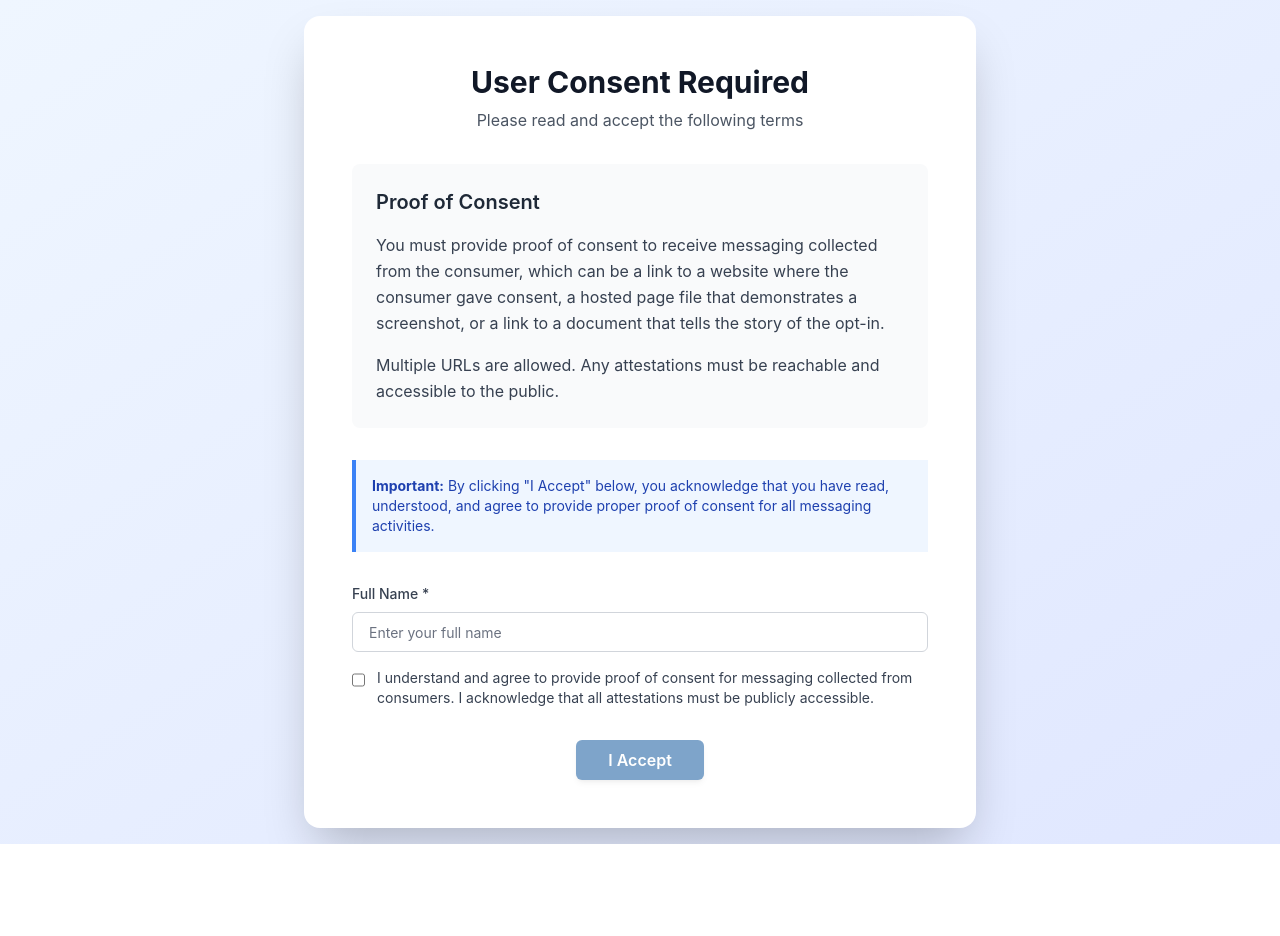
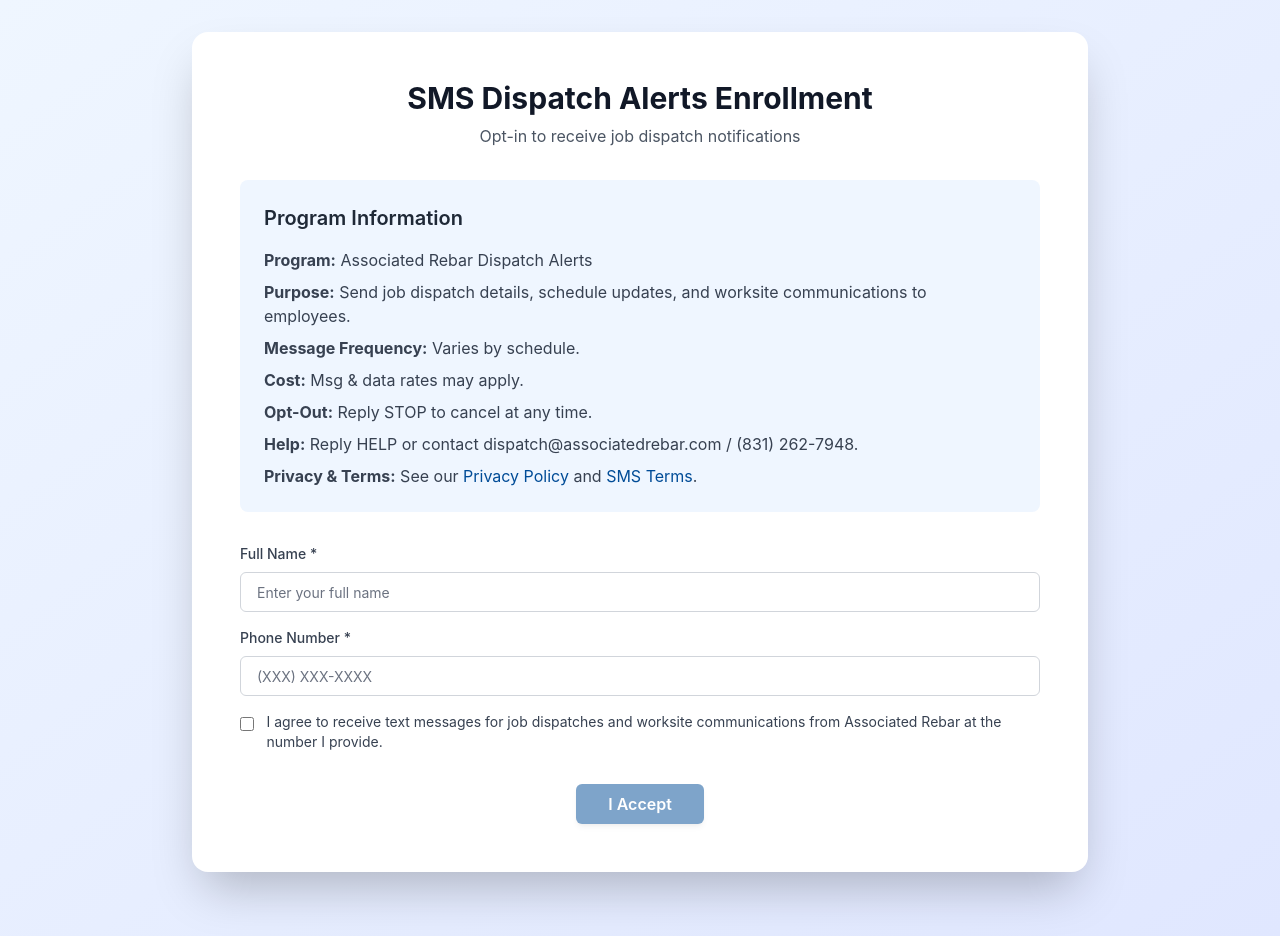
Before and after one commit to juliancaler0/ARI-Website, a React (Create React App) app: page /useracceptance in a window 1280 px wide. Before the commit the page ends 844 px from the top, so only its background shows below. Built offline with nearby package versions, Linux system fonts and the light colour scheme.

Commit message:
userAcceptance update

```diff
--- a/src/UserAcceptance.tsx
+++ b/src/UserAcceptance.tsx
@@ -4,22 +4,52 @@
 
 const UserAcceptance: React.FC = () => {
   const [name, setName] = useState('');
+  const [phoneNumber, setPhoneNumber] = useState('');
   const [isChecked, setIsChecked] = useState(false);
   const [showSuccess, setShowSuccess] = useState(false);
+  const [showSmsTerms, setShowSmsTerms] = useState(false);
+  const [showPrivacy, setShowPrivacy] = useState(false);
 
   const handleAccept = () => {
-    if (name.trim() && isChecked) {
+    if (name.trim() && phoneNumber.trim() && isChecked) {
+      const consentData = {
+        name: name.trim(),
+        phoneNumber: phoneNumber.trim(),
+        timestamp: new Date().toISOString(),
+        consentGiven: true
+      };
+
+      // Store consent data (you'll need to implement actual storage/API call)
+      console.log('Consent recorded:', consentData);
+      localStorage.setItem('smsConsent', JSON.stringify(consentData));
+
       setShowSuccess(true);
       setTimeout(() => {
         window.location.href = 'https://associatedrebar.com/';
       }, 2500);
     } else {
-      alert('Please enter your name and check the consent box to continue.');
+      alert('Please fill in all required fields and check the consent box to continue.');
     }
   };
 
+  const formatPhoneNumber = (value: string) => {
+    const phoneNumber = value.replace(/[^\d]/g, '');
+    const phoneNumberLength = phoneNumber.length;
+
+    if (phoneNumberLength < 4) return phoneNumber;
+    if (phoneNumberLength < 7) {
+      return `(${phoneNumber.slice(0, 3)}) ${phoneNumber.slice(3)}`;
+    }
+    return `(${phoneNumber.slice(0, 3)}) ${phoneNumber.slice(3, 6)}-${phoneNumber.slice(6, 10)}`;
+  };
+
+  const handlePhoneChange = (e: React.ChangeEvent<HTMLInputElement>) => {
+    const formattedNumber = formatPhoneNumber(e.target.value);
+    setPhoneNumber(formattedNumber);
+  };
+
   return (
-    <div className="min-h-screen bg-gradient-to-br from-blue-50 to-indigo-100 flex items-center justify-center p-4">
+    <div className="min-h-screen bg-gradient-to-br from-blue-50 to-indigo-100 py-8 px-4">
       {showSuccess && (
         <div className="fixed inset-0 bg-black bg-opacity-50 flex items-center justify-center z-50">
           <div className="bg-white rounded-xl shadow-2xl p-8 max-w-sm w-full mx-4 transform scale-100 animate-pulse">
@@ -37,29 +67,41 @@
         </div>
       )}
 
-      <div className="max-w-2xl w-full bg-white rounded-2xl shadow-2xl p-8 md:p-12">
+      <div className="max-w-4xl mx-auto">
+        {/* Main Opt-in/CTA Section */}
+        <div className="bg-white rounded-2xl shadow-2xl p-8 md:p-12 mb-8">
           <div className="text-center mb-8">
-          <h1 className="text-3xl font-bold text-gray-900 mb-2">User Consent Required</h1>
-          <p className="text-gray-600">Please read and accept the following terms</p>
+            <h1 className="text-3xl font-bold text-gray-900 mb-2">SMS Dispatch Alerts Enrollment</h1>
+            <p className="text-gray-600">Opt-in to receive job dispatch notifications</p>
           </div>
 
-        <div className="bg-gray-50 rounded-lg p-6 mb-8">
-          <h2 className="text-xl font-semibold text-gray-800 mb-4">Proof of Consent</h2>
-          <p className="text-gray-700 leading-relaxed mb-4">
-            You must provide proof of consent to receive messaging collected from the consumer,
-            which can be a link to a website where the consumer gave consent, a hosted page file
-            that demonstrates a screenshot, or a link to a document that tells the story of the opt-in.
-          </p>
-          <p className="text-gray-700 leading-relaxed">
-            Multiple URLs are allowed. Any attestations must be reachable and accessible to the public.
+          <div className="bg-blue-50 rounded-lg p-6 mb-8">
+            <h2 className="text-xl font-semibold text-gray-800 mb-4">Program Information</h2>
+            <div className="space-y-2 text-gray-700">
+              <p><strong>Program:</strong> Associated Rebar Dispatch Alerts</p>
+              <p><strong>Purpose:</strong> Send job dispatch details, schedule updates, and worksite communications to employees.</p>
+              <p><strong>Message Frequency:</strong> Varies by schedule.</p>
+              <p><strong>Cost:</strong> Msg & data rates may apply.</p>
+              <p><strong>Opt-Out:</strong> Reply STOP to cancel at any time.</p>
+              <p><strong>Help:</strong> Reply HELP or contact dispatch@associatedrebar.com / (831) 262-7948.</p>
+              <p>
+                <strong>Privacy & Terms:</strong> See our{' '}
+                <button
+                  onClick={() => setShowPrivacy(!showPrivacy)}
+                  className="text-blue-600 hover:underline"
+                >
+                  Privacy Policy
+                </button>{' '}
+                and{' '}
+                <button
+                  onClick={() => setShowSmsTerms(!showSmsTerms)}
+                  className="text-blue-600 hover:underline"
+                >
+                  SMS Terms
+                </button>
+                .
               </p>
             </div>
-
-        <div className="bg-blue-50 border-l-4 border-blue-500 p-4 mb-8">
-          <p className="text-sm text-blue-800">
-            <strong>Important:</strong> By clicking "I Accept" below, you acknowledge that you have read,
-            understood, and agree to provide proper proof of consent for all messaging activities.
-          </p>
           </div>
 
           <div className="space-y-4">
@@ -78,6 +120,22 @@
               />
             </div>
 
+            <div>
+              <label htmlFor="phone" className="block text-sm font-medium text-gray-700 mb-2">
+                Phone Number *
+              </label>
+              <Input
+                type="tel"
+                id="phone"
+                value={phoneNumber}
+                onChange={handlePhoneChange}
+                placeholder="(XXX) XXX-XXXX"
+                className="w-full px-4 py-2 border border-gray-300 rounded-lg focus:ring-2 focus:ring-blue-500 focus:border-transparent"
+                maxLength={14}
+                required
+              />
+            </div>
+
             <label className="flex items-start space-x-3 cursor-pointer">
               <input
                 type="checkbox"
@@ -87,8 +145,8 @@
                 className="mt-1 w-4 h-4 text-blue-600 border-gray-300 rounded focus:ring-blue-500"
               />
               <span className="text-gray-700 text-sm">
-              I understand and agree to provide proof of consent for messaging collected from consumers.
-              I acknowledge that all attestations must be publicly accessible.
+                I agree to receive text messages for job dispatches and worksite communications from
+                Associated Rebar at the number I provide.
               </span>
             </label>
           </div>
@@ -97,11 +155,99 @@
             <Button
               onClick={handleAccept}
               className="px-8 py-3 bg-blue-600 hover:bg-blue-700 text-white font-semibold rounded-lg shadow-md transition-colors duration-200 disabled:opacity-50 disabled:cursor-not-allowed"
-            disabled={!name.trim() || !isChecked}
+              disabled={!name.trim() || !phoneNumber.trim() || !isChecked}
             >
               I Accept
             </Button>
           </div>
+        </div>
+
+        {/* SMS Terms Section */}
+        {showSmsTerms && (
+          <div className="bg-white rounded-2xl shadow-2xl p-8 md:p-12 mb-8">
+            <div className="flex justify-between items-start mb-6">
+              <h2 className="text-2xl font-bold text-gray-900">Associated Rebar Dispatch Alerts — SMS Terms</h2>
+              <button
+                onClick={() => setShowSmsTerms(false)}
+                className="text-gray-500 hover:text-gray-700"
+              >
+                <svg className="h-6 w-6" fill="none" stroke="currentColor" viewBox="0 0 24 24">
+                  <path strokeLinecap="round" strokeLinejoin="round" strokeWidth="2" d="M6 18L18 6M6 6l12 12"></path>
+                </svg>
+              </button>
+            </div>
+
+            <div className="prose max-w-none text-gray-700">
+              <p className="mb-4">
+                By opting in, you agree to receive text messages related to job dispatches, scheduling,
+                and worksite communications from Associated Rebar. Message frequency varies; msg & data
+                rates may apply.
+              </p>
+
+              <p className="mb-4">
+                <strong>Opt-Out:</strong> Reply STOP to cancel. <strong>Help:</strong> Reply HELP or
+                contact dispatch@associatedrebar.com / (831) 262-7948.
+              </p>
+
+              <p className="mb-4">
+                Supported carriers are not liable for delayed or undelivered messages.
+              </p>
+
+              <p className="mb-4">
+                For questions or to update your number, contact HR or email dispatch@associatedrebar.com.
+              </p>
+
+              <p>
+                See our{' '}
+                <button
+                  onClick={() => {
+                    setShowPrivacy(true);
+                    setShowSmsTerms(false);
+                  }}
+                  className="text-blue-600 hover:underline"
+                >
+                  Privacy Policy
+                </button>
+                .
+              </p>
+            </div>
+          </div>
+        )}
+
+        {/* Privacy Policy Section */}
+        {showPrivacy && (
+          <div className="bg-white rounded-2xl shadow-2xl p-8 md:p-12 mb-8">
+            <div className="flex justify-between items-start mb-6">
+              <h2 className="text-2xl font-bold text-gray-900">SMS Privacy Notice</h2>
+              <button
+                onClick={() => setShowPrivacy(false)}
+                className="text-gray-500 hover:text-gray-700"
+              >
+                <svg className="h-6 w-6" fill="none" stroke="currentColor" viewBox="0 0 24 24">
+                  <path strokeLinecap="round" strokeLinejoin="round" strokeWidth="2" d="M6 18L18 6M6 6l12 12"></path>
+                </svg>
+              </button>
+            </div>
+
+            <div className="prose max-w-none text-gray-700">
+              <p className="mb-4">
+                We collect your phone number and message content solely to provide job dispatch and
+                worksite communications. We do not sell your personal information. We may share limited
+                data with our SMS providers to deliver messages. We retain SMS-related data only as long
+                as necessary for operational and legal purposes.
+              </p>
+
+              <p className="mb-4">
+                You can opt out of SMS at any time by replying STOP. For help, reply HELP or contact
+                dispatch@associatedrebar.com / (831) 262-7948.
+              </p>
+
+              <p>
+                For more about how we handle personal information, see the rest of this Privacy Policy.
+              </p>
+            </div>
+          </div>
+        )}
       </div>
     </div>
   );
```
Lines whose indentation alone changed are shown as unchanged.
